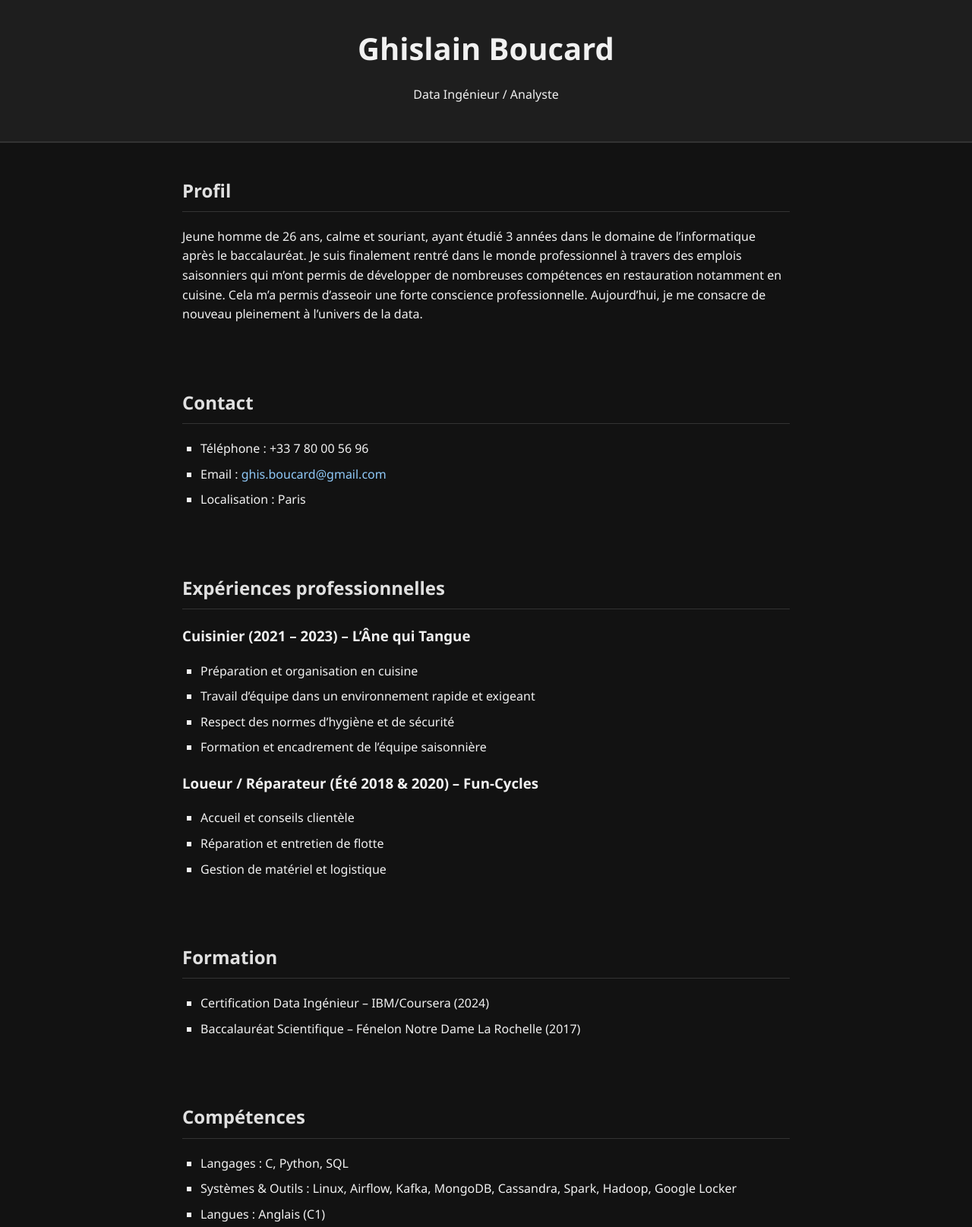
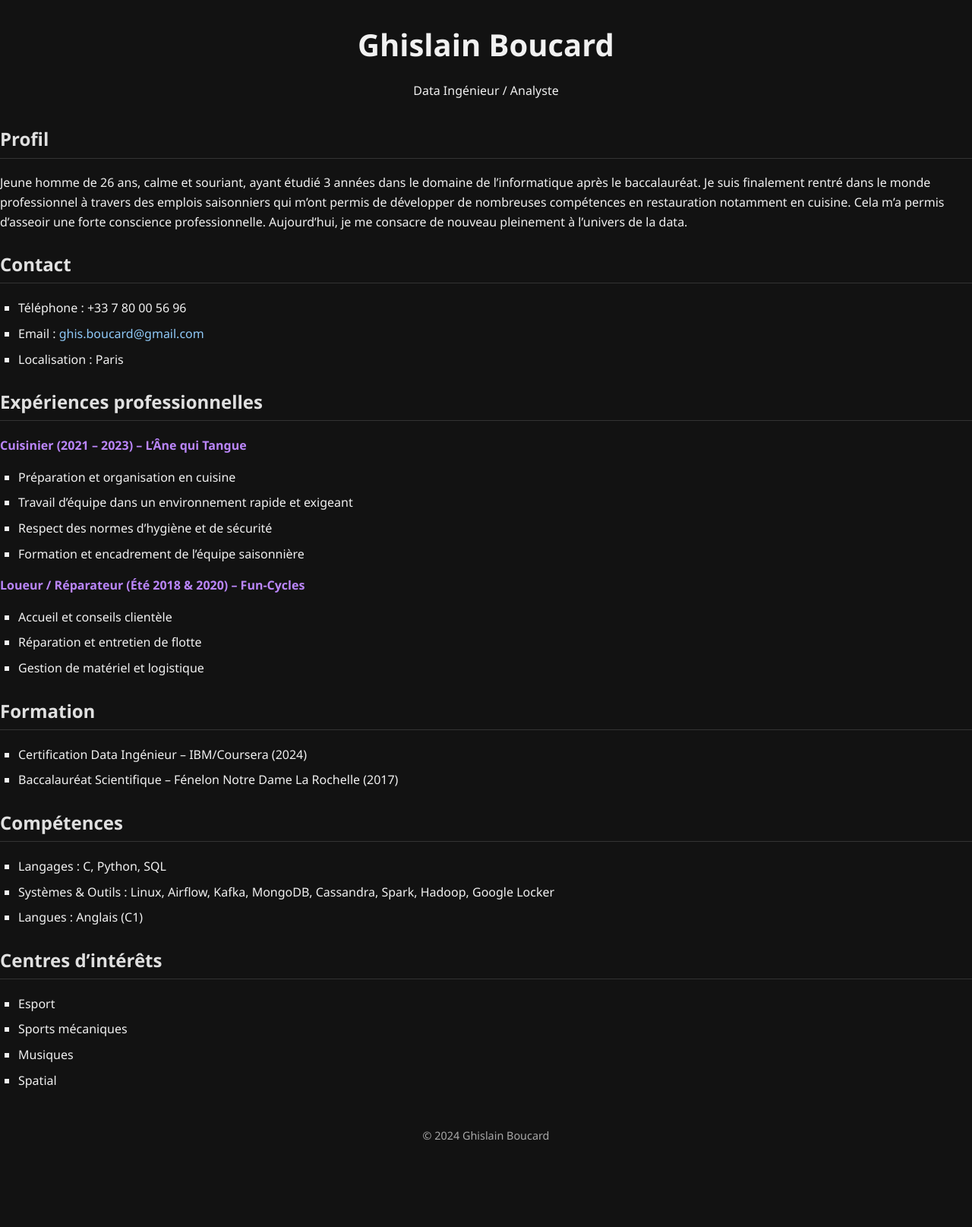
Before and after one commit to LKSHN/LKSHN, a plain HTML site: page index.html in a window 1280 px wide. Shown: the top 1615 px of the page at 76% size. After the commit the page ends 1521 px from the top, so only its background shows below. Drawn offline with Linux system fonts and the light colour scheme.

Commit message:
Update style.css

```diff
--- a/style.css
+++ b/style.css
@@ -7,28 +7,50 @@ body {
     line-height: 1.6;
 }
 
-header {
-    background-color: #1e1e1e;
+.container {
+    display: flex;
+    flex-direction: column;
+    max-width: 1200px;
+    margin: auto;
     padding: 2rem;
-    text-align: center;
-    border-bottom: 2px solid #333;
 }
 
-h1 {
-    margin: 0;
+header {
+    text-align: center;
+    margin-bottom: 2rem;
+}
+
+header h1 {
     font-size: 2.5rem;
+    margin-bottom: 0.5rem;
+}
+
+.title {
+    font-size: 1.2rem;
+    color: #90caf9;
+}
+
+main {
+    display: flex;
+    flex-direction: row;
+    gap: 2rem;
+}
+
+section.left, section.right {
+    flex: 1;
 }
 
 h2 {
     color: #e0e0e0;
     border-bottom: 1px solid #333;
-    padding-bottom: 0.5rem;
+    padding-bottom: 0.3rem;
+    margin-top: 1.5rem;
 }
 
-section {
-    padding: 1.5rem 2rem;
-    max-width: 800px;
-    margin: auto;
+h3 {
+    margin-top: 1rem;
+    font-size: 1rem;
+    color: #bb86fc;
 }
 
 ul {
@@ -36,7 +58,7 @@ ul {
     padding-left: 1.5rem;
 }
 
-li {
+ul li {
     margin-bottom: 0.5rem;
 }
 
@@ -51,8 +73,7 @@ a:hover {
 
 footer {
     text-align: center;
-    padding: 1rem;
-    background-color: #1e1e1e;
+    margin-top: 3rem;
+    font-size: 0.9rem;
     color: #aaa;
-    border-top: 2px solid #333;
 }
```
